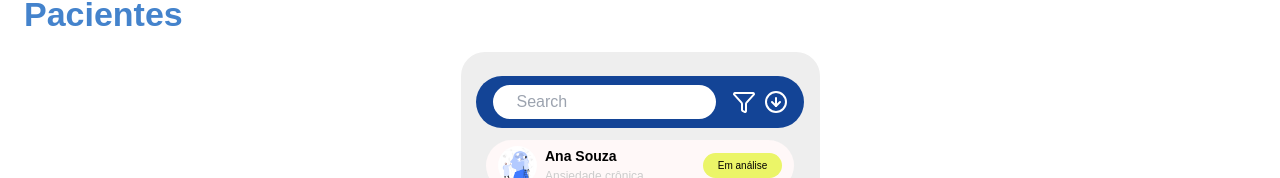
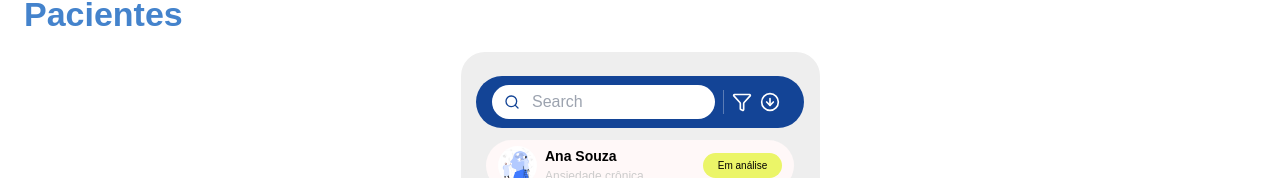
Before and after one commit to ProjetoBlocoADS/MindCareApp, a React (Vite) app in the folder app/: page /home-paciente in a window 1280 px wide. Shown: the part 283-461 px from the top of the page. Built offline with nearby package versions, Linux system fonts and the light colour scheme.

Commit message:
finalizando ui do filter

```diff
--- a/app/src/pages/homePsicologo/componentes/SearchBar.jsx
+++ b/app/src/pages/homePsicologo/componentes/SearchBar.jsx
@@ -1,16 +1,21 @@
-import { Funnel, CircleArrowDown } from 'lucide-react';
+import { Funnel, CircleArrowDown, Search } from 'lucide-react';
 
 export default function SearchBar() {
   return (
-    <div className="w-[328px] h-[52px] flex gap-2 justify-center items-center mt-6 bg-[#134496] mx-auto rounded-[26px]">
-      <input
-        type="text"
-        placeholder="Search"
-        className="px-6 py-2 w-[223px] h-[34px] rounded-[26px]"
-      />
-      <div className="bg-zinc-400"></div>
-      <Funnel color='white' />
-      <CircleArrowDown color='white' />
+    <div className="w-[328px] h-[52px] flex items-center px-4 mt-6 bg-[#134496] mx-auto rounded-[26px]">
+      <div className="relative flex items-center ">
+        <Search className="absolute left-3 text-[#134496] w-4 h-4" />
+        <input
+          type="text"
+          placeholder="Search"
+          className="px-6 pl-10 py-2 w-[223px] h-[34px] rounded-[26px] outline-none"
+        />
+      </div>
+      <div className="h-[24px] w-[1px] bg-white/30 mx-2"></div>
+      <div className="flex items-center gap-2">
+        <Funnel className="cursor-pointer" color='white' size={20} />
+        <CircleArrowDown className="cursor-pointer" color='white' size={20} />
+      </div>
     </div>
   );
 }
```
